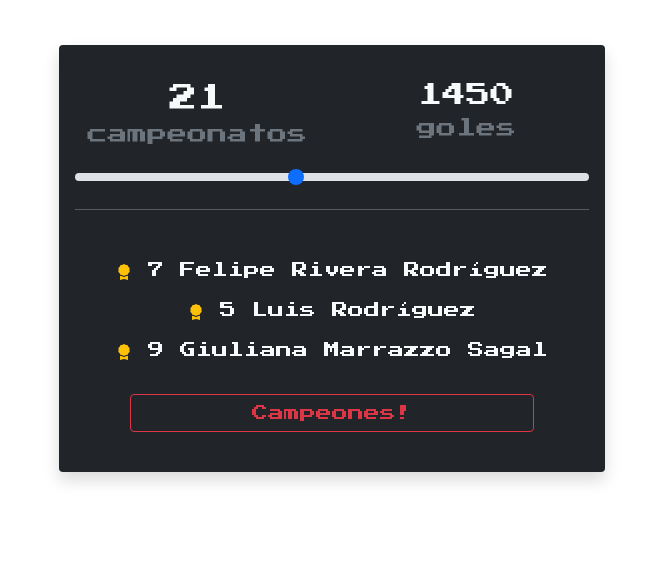
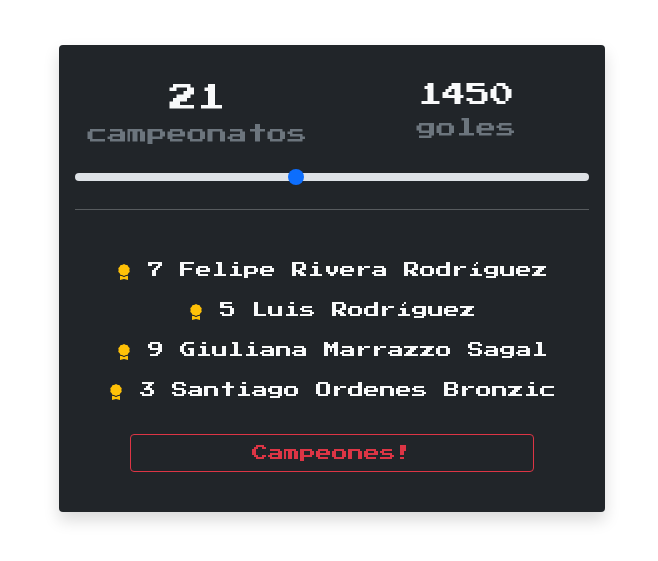
Before and after one commit to fersloc/supremacia-alba, a website: page index.html in a window 1280 px wide. Shown: the part 139-700 px from the top of the page, without its empty margins (308-966 px from the left). Drawn offline with nearby package versions, Linux system fonts and the light colour scheme.

Commit message:
se agrega santi

```diff
--- a/index.html
+++ b/index.html
@@ -55,6 +55,10 @@
                                 <li><i class="bi bi-award-fill text-warning"></i><span class="align-bottom"> 9 Giuliana Marrazzo Sagal</span></li>
 
                             </ul>
+                            <ul class="list-unstyled text-center">
+                                <li><i class="bi bi-award-fill text-warning"></i><span class="align-bottom"> 3 Santiago Ordenes Bronzic</span></li>
+
+                            </ul>
 
                             <div class="button btn btn-outline-danger w-75 my-3">
                                 Campeones!
```
